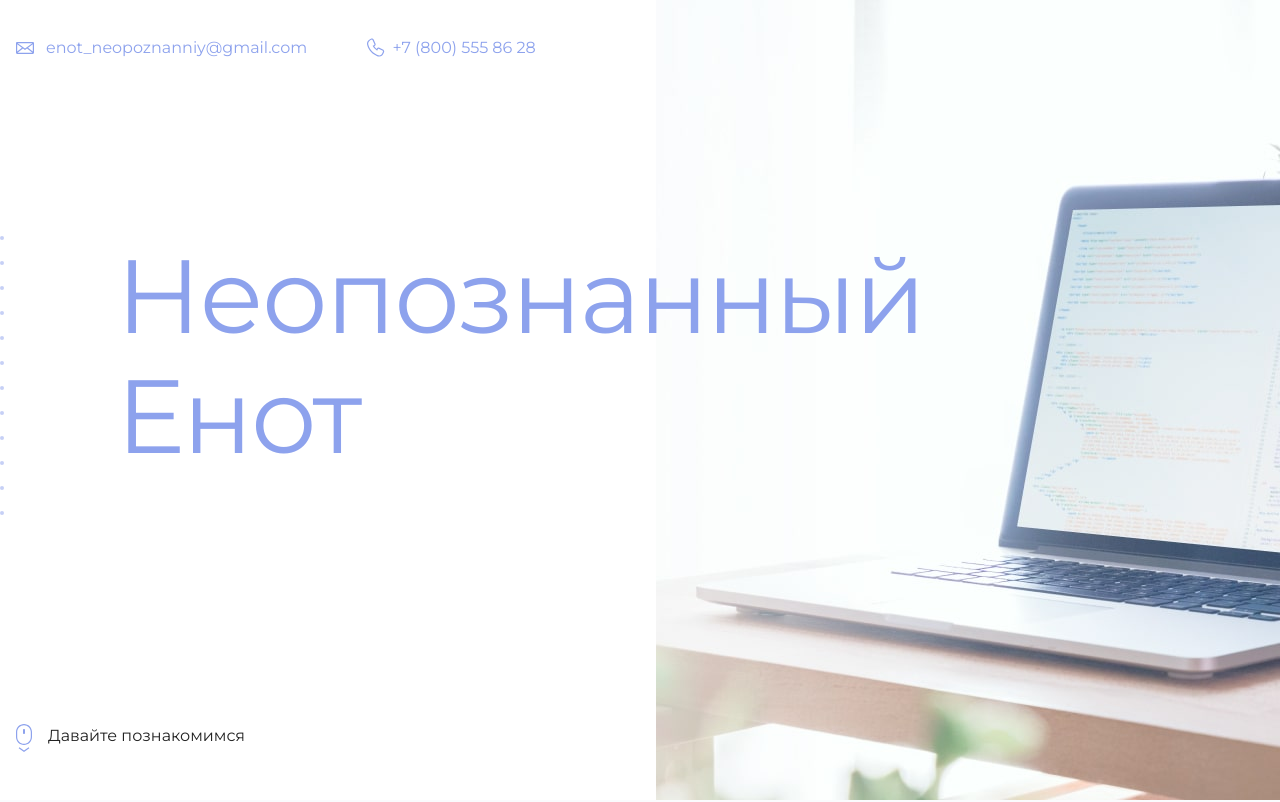
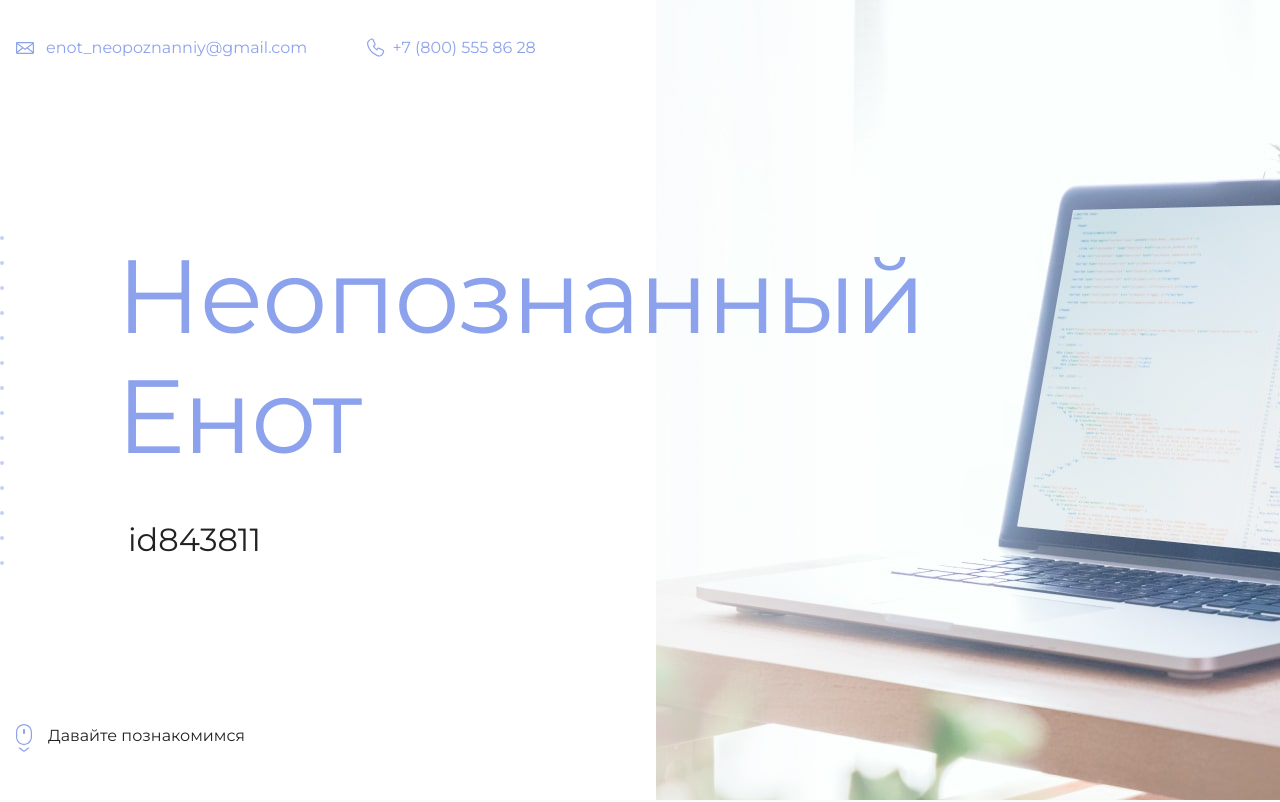
Before and after one commit to kein7z/name, a plain HTML site: page index.html in a window 1280 px wide. Shown: the top 802 px of the page. Drawn offline with Linux system fonts and the light colour scheme.

Commit message:
Update index.html

```diff
--- a/index.html
+++ b/index.html
@@ -19,7 +19,7 @@
       <section class="hero-image">
         <div class="container">
           <h1 class="heading">Неопознанный Енот</h1>
-          <p><!-- Тут ваш id на сайте Академии --></p>
+          <p>id843811</p>
         </div>
       </section>
 
```
